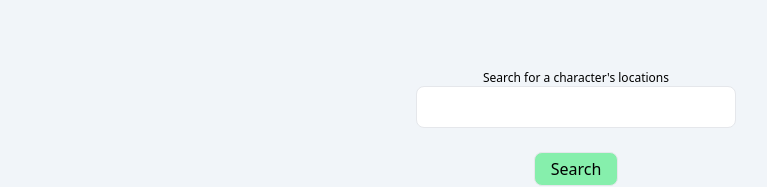
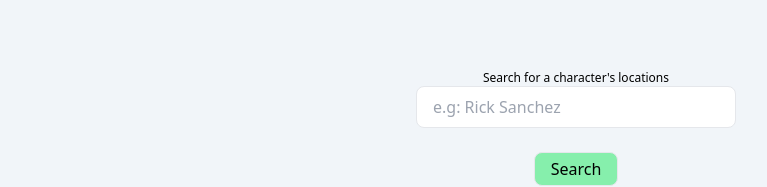
Before and after one commit to iprakritip/ricknmorty-graphql, a React (Create React App) app: page /search in a window 1280 px wide. Shown: the part 122-309 px from the top of the page, without its empty margins (64-831 px from the left). Built offline with nearby package versions, Linux system fonts and the light colour scheme.

Commit message:
check for data before loading locations

```diff
--- a/src/components/SearchBar.js
+++ b/src/components/SearchBar.js
@@ -1,10 +1,10 @@
 import React from 'react'
 
-export default function SearchBar({ name, onChange }) {
+export default function SearchBar({ name, onChange,label,placeholder }) {
   return (
-    <div className='flex flex-col '>
-      <label className='text-xs text-center ' htmlFor="locationInput">Search for a character's locations</label>
-      <input className='px-4 py-2 w-[20rem] border rounded-lg' id='locationInput' type="text" value={name} onChange={(e) => onChange(e)} />
+    <div className='flex flex-col items-center'>
+      <label className='text-xs text-center ' htmlFor="locationInput">{label}</label>
+      <input className='px-4 py-2 w-[20rem] border rounded-lg' id='locationInput' type="text" placeholder={placeholder} value={name} onChange={(e) => onChange(e)} />
     </div>
   )
 }
--- a/src/pages.js/CharactersList.js
+++ b/src/pages.js/CharactersList.js
@@ -1,25 +1,27 @@
-import React from 'react'
+import React, { useState } from 'react'
 import { Link } from 'react-router-dom';
 import Character from '../components/Character';
 import Fallback from '../components/Fallback';
 import { useCharacters } from '../hooks/useCharacters';
+import SearchBar from '../components/SearchBar'
 
 export default function CharactersList() {
     const { error, loading, data } = useCharacters();
     // console.log(loading, error, data);
-
+    const [name, setName] = useState('');
     return (
-        <div>
+        <div className="flex flex-col gap-6">
             <Link className=' my-4 mr-5 lg:mr-[2rem] flex justify-end' to='/search'>
                 <button className='goToSearch px-2 py-1 border border-dotted rounded-lg border-green-500 text-green-500'>{`Search Locations by character`}</button>
             </Link>
+            <SearchBar label='Search character' placeholder="e.g: Rick Sanchez" value={name} onChange={(e) => setName(e.target.value)} />
             {data ?
                 <div className='characterList flex flex-wrap justify-center gap-8 bg-slate-100'>
                     {data?.characters.results.map(character => {
                         return <Character character={character} />
                     })}
                 </div>
-                : <Fallback loading={loading ? true : false} error={error ? true : false}/>}
+                : <Fallback loading={loading ? true : false} error={error ? true : false} />}
 
         </div>
     )
--- a/src/pages.js/Search.js
+++ b/src/pages.js/Search.js
@@ -18,7 +18,7 @@ export default function Search() {
     return (
         <div className=' bg-slate-100 flex h-[68vh] flex-col gap-10 mt-[5rem]'>
             <div className='flex flex-col gap-6 items-center w-full'>
-                <SearchBar onChange={(e) => setName(e.target.value)} name={name} />
+                <SearchBar onChange={(e) => setName(e.target.value)} name={name} label="Search for a character's locations" placeholder="e.g: Rick Sanchez" />
                 <button disabled={buttonDisability} className={`${buttonDisability ? 'bg-green-300' : 'bg-green-500'} px-4 py-1 border rounded-lg`} onClick={() => {
                     getLocations({
                         variables: {
@@ -29,7 +29,7 @@ export default function Search() {
                 }}>Search</button>
             </div>
             <div className='bg-slate-100'>
-                {filteredBy && <h2 className='font-bold text-green-500'>{data ? `${filteredBy}'s Locations` : `There is no character by the name '${filteredBy}'. `}</h2>}
+                {filteredBy && <h2 className='font-bold text-xl text-green-500'>{data?.characters?.results.length ? `${filteredBy}'s Locations` : `There is no character by the name '${filteredBy}'. `}</h2>}
                 {data?.characters?.results.map(character => {
                     return <div>{data
                         ? <Location location={character.location.name} />
```
